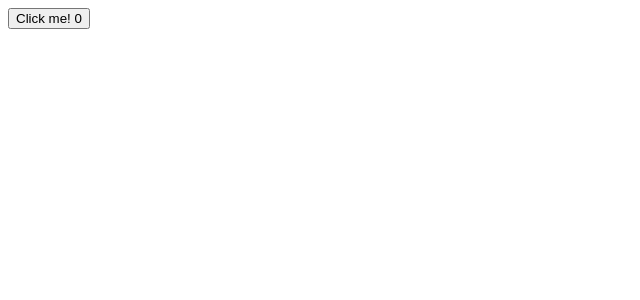
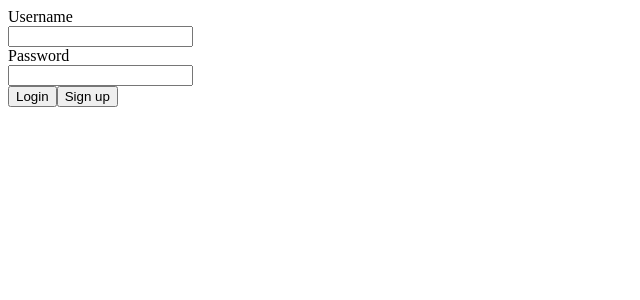
Before and after one commit to TymeeK/tabletop-website, a React (Create React App) app: page /login in a window 1280 px wide. Shown: the top 300 px of the page, without its empty margins (0-640 px from the left). Built offline with nearby package versions, Linux system fonts and the light colour scheme.

Commit message:
Added login page no styling

```diff
--- a/package.json
+++ b/package.json
@@ -6,9 +6,14 @@
         "@testing-library/jest-dom": "^5.16.2",
         "@testing-library/react": "^12.1.3",
         "@testing-library/user-event": "^13.5.0",
+        "dom": "^0.0.3",
+        "prop-types": "^15.8.1",
         "react": "^17.0.2",
         "react-dom": "^17.0.2",
+        "react-router": "^6.2.1",
+        "react-router-dom": "^6.2.1",
         "react-scripts": "5.0.0",
+        "styled-components": "^5.3.3",
         "web-vitals": "^2.1.4"
     },
     "scripts": {
--- a/src/App.js
+++ b/src/App.js
@@ -1,38 +1,20 @@
-import React, { Component, useState } from 'react';
-
-// class App extends Component {
-//     constructor(props) {
-//         super(props);
-//         this.state = { counter: 0 };
-//         this.increment = this.increment.bind(this);
-//     }
-
-//     increment() {
-//         this.setState(prevState => ({ counter: prevState.counter + 1 }));
-//     }
-
-//     render() {
-//         return (
-//             <div>
-//                 <button onClick={this.increment}>
-//                     Click me! {this.state.counter}
-//                 </button>
-//             </div>
-//         );
-//     }
-// }
+import React from 'react';
+import { BrowserRouter as Router, Routes, Route } from 'react-router-dom';
+import Login from './Components/Login';
+import Signup from './Components/Signup';
+import PropTypes from 'prop-types';
 
 function App() {
-    const [counter, setCounter] = useState(0);
-
-    function increment() {
-        setCounter(counter + 1);
-    }
     return (
-        <div>
-            <button onClick={increment}>Click me! {counter}</button>
-        </div>
+        <Router>
+            <Routes>
+                <Route path='/login' element={<Login />} />
+                <Route path='/signup' element={<Signup />} />
+            </Routes>
+        </Router>
     );
 }
 
+App.propTypes = {};
+
 export default App;
--- /dev/null
+++ b/src/Components/Login.js
@@ -0,0 +1,41 @@
+import React, { useState, useEffect } from 'react';
+import { useNavigate } from 'react-router-dom';
+import PropTypes from 'prop-types';
+
+function Login() {
+    const [user, setUser] = useState();
+    const [password, setPassword] = useState();
+    const navigate = useNavigate();
+
+    function handleChange(event) {
+        if (event.target.name === 'user') {
+            setUser(event.target.value);
+        } else {
+            setPassword(event.target.value);
+        }
+    }
+
+    return (
+        <div>
+            <form onChange={handleChange}>
+                <label htmlFor='user'>Username</label>
+                <br />
+                <input type='text' name='user' />
+                <br />
+                <label htmlFor='pass'>Password</label>
+                <br />
+                <input type='password' />
+                <br />
+                <button>Login</button>
+                <button onClick={() => navigate('/signup')}>Sign up</button>
+            </form>
+        </div>
+    );
+}
+
+Login.propTypes = {
+    user: PropTypes.string,
+    password: PropTypes.string,
+};
+
+export default Login;
--- /dev/null
+++ b/src/Components/Signup.js
@@ -0,0 +1,7 @@
+import React from 'react';
+
+function Signup() {
+    return <div>sign up page</div>;
+}
+
+export default Signup;
```
Also changed, not shown: 1 other file (tests, documents, lock files or other folders).
